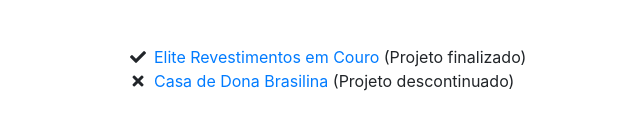
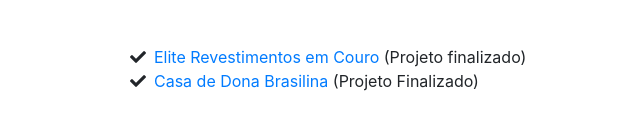
Before and after one commit to T-A-Santos/Thiago-de-Andrade-Santos, a website with bundled scripts: page index.html in a window 1280 px wide. Shown: the part 3578-3708 px from the top of the page, 206-846 px from the left. Built offline with nearby package versions, Linux system fonts and the light colour scheme; a web font is replaced by a local one.

Commit message:
Atualizacao dos projetos

```diff
--- a/index.html
+++ b/index.html
@@ -159,12 +159,14 @@
             <a href="https://github.com/gitlherme/hwerp" target="_blank">Elite Revestimentos em Couro</a> (Projeto finalizado)
           </li>
           <li>
-            <i class="fa-li fa fa-times"></i>
-            <a href="https://github.com/T-A-Santos/Casa-Brasilina" target="_blank">Casa de Dona Brasilina</a> (Projeto descontinuado)</li>
+            <i class="fa-li fa fa-check"></i>
+            <a href="https://github.com/T-A-Santos/Casa-Brasilina" target="_blank">Casa de Dona Brasilina</a> (Projeto Finalizado)</li>
           <li>
         </ul>
       </div>
     </section>
+
+<!-- FA TIMES para projetos descontinuados-->
 
   </div>
 
```
